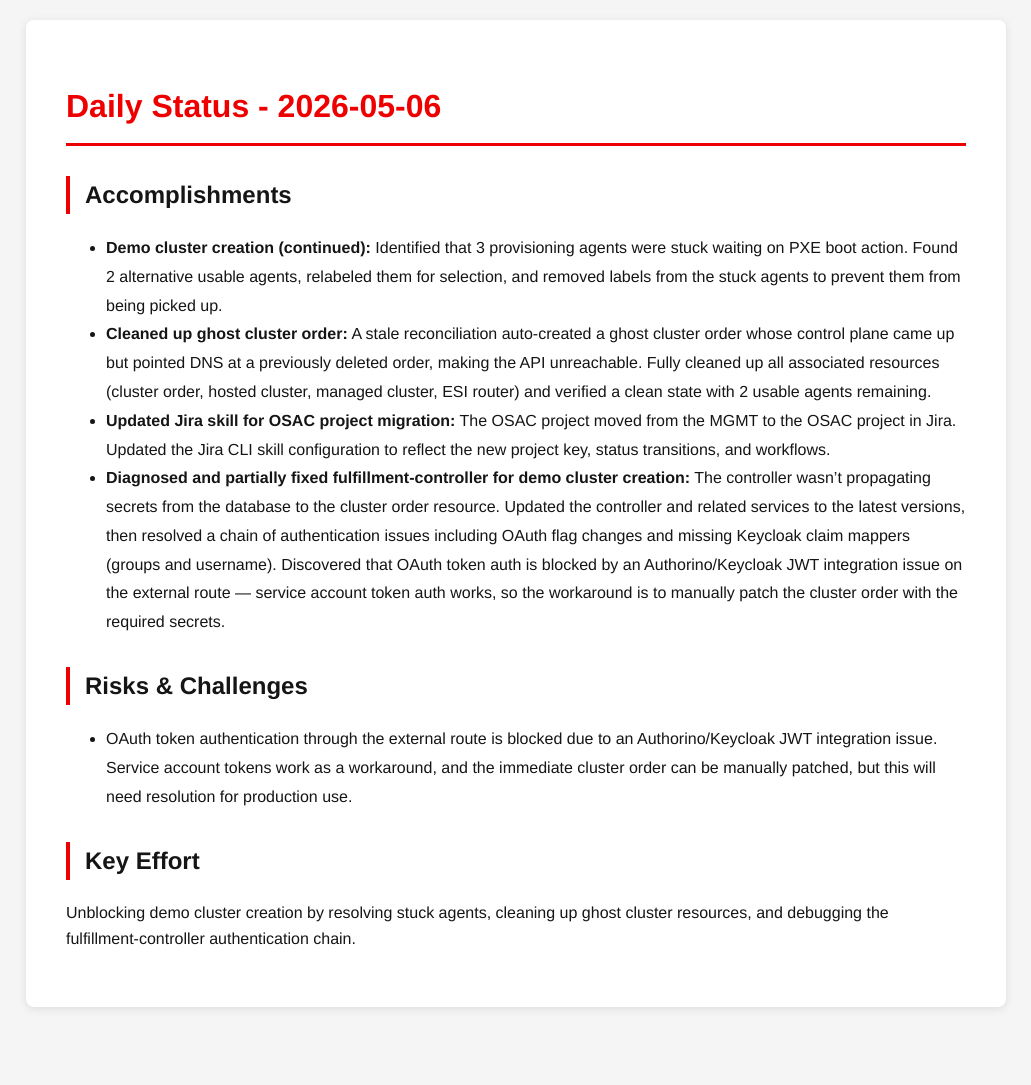
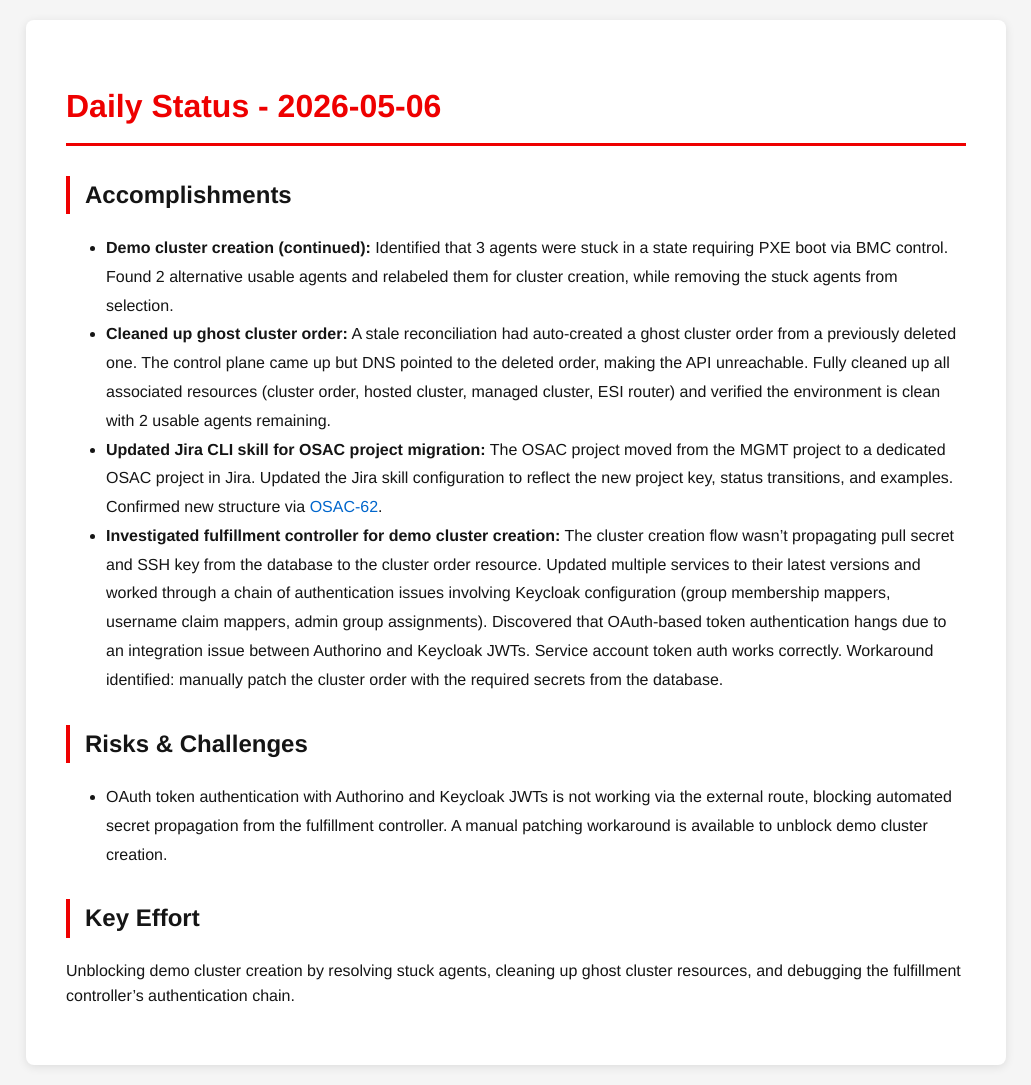
Before and after one commit to tzvatot/daily-status, a Jekyll site: the page built from 2026-05-06.md, in a window 1280 px wide. Shown: the whole page, without its empty margins (124-1155 px from the left). Built offline with Jekyll 4.4.1, drawn with Linux system fonts in a browser that asks for light colours; before the commit the page ends 1027 px from its top, so only the background shows below that.

Commit message:
Daily status update - 2026-05-06

```diff
--- a/2026-05-06.md
+++ b/2026-05-06.md
@@ -7,13 +7,13 @@ date: 2026-05-06
 # Daily Status - 2026-05-06
 
 ## Accomplishments
-- **Demo cluster creation (continued):** Identified that 3 provisioning agents were stuck waiting on PXE boot action. Found 2 alternative usable agents, relabeled them for selection, and removed labels from the stuck agents to prevent them from being picked up.
-- **Cleaned up ghost cluster order:** A stale reconciliation auto-created a ghost cluster order whose control plane came up but pointed DNS at a previously deleted order, making the API unreachable. Fully cleaned up all associated resources (cluster order, hosted cluster, managed cluster, ESI router) and verified a clean state with 2 usable agents remaining.
-- **Updated Jira skill for OSAC project migration:** The OSAC project moved from the MGMT to the OSAC project in Jira. Updated the Jira CLI skill configuration to reflect the new project key, status transitions, and workflows.
-- **Diagnosed and partially fixed fulfillment-controller for demo cluster creation:** The controller wasn't propagating secrets from the database to the cluster order resource. Updated the controller and related services to the latest versions, then resolved a chain of authentication issues including OAuth flag changes and missing Keycloak claim mappers (groups and username). Discovered that OAuth token auth is blocked by an Authorino/Keycloak JWT integration issue on the external route — service account token auth works, so the workaround is to manually patch the cluster order with the required secrets.
+- **Demo cluster creation (continued):** Identified that 3 agents were stuck in a state requiring PXE boot via BMC control. Found 2 alternative usable agents and relabeled them for cluster creation, while removing the stuck agents from selection.
+- **Cleaned up ghost cluster order:** A stale reconciliation had auto-created a ghost cluster order from a previously deleted one. The control plane came up but DNS pointed to the deleted order, making the API unreachable. Fully cleaned up all associated resources (cluster order, hosted cluster, managed cluster, ESI router) and verified the environment is clean with 2 usable agents remaining.
+- **Updated Jira CLI skill for OSAC project migration:** The OSAC project moved from the MGMT project to a dedicated OSAC project in Jira. Updated the Jira skill configuration to reflect the new project key, status transitions, and examples. Confirmed new structure via [OSAC-62](https://issues.redhat.com/browse/OSAC-62).
+- **Investigated fulfillment controller for demo cluster creation:** The cluster creation flow wasn't propagating pull secret and SSH key from the database to the cluster order resource. Updated multiple services to their latest versions and worked through a chain of authentication issues involving Keycloak configuration (group membership mappers, username claim mappers, admin group assignments). Discovered that OAuth-based token authentication hangs due to an integration issue between Authorino and Keycloak JWTs. Service account token auth works correctly. Workaround identified: manually patch the cluster order with the required secrets from the database.
 
 ## Risks & Challenges
-- OAuth token authentication through the external route is blocked due to an Authorino/Keycloak JWT integration issue. Service account tokens work as a workaround, and the immediate cluster order can be manually patched, but this will need resolution for production use.
+- OAuth token authentication with Authorino and Keycloak JWTs is not working via the external route, blocking automated secret propagation from the fulfillment controller. A manual patching workaround is available to unblock demo cluster creation.
 
 ## Key Effort
-Unblocking demo cluster creation by resolving stuck agents, cleaning up ghost cluster resources, and debugging the fulfillment-controller authentication chain.
+Unblocking demo cluster creation by resolving stuck agents, cleaning up ghost cluster resources, and debugging the fulfillment controller's authentication chain.
```
